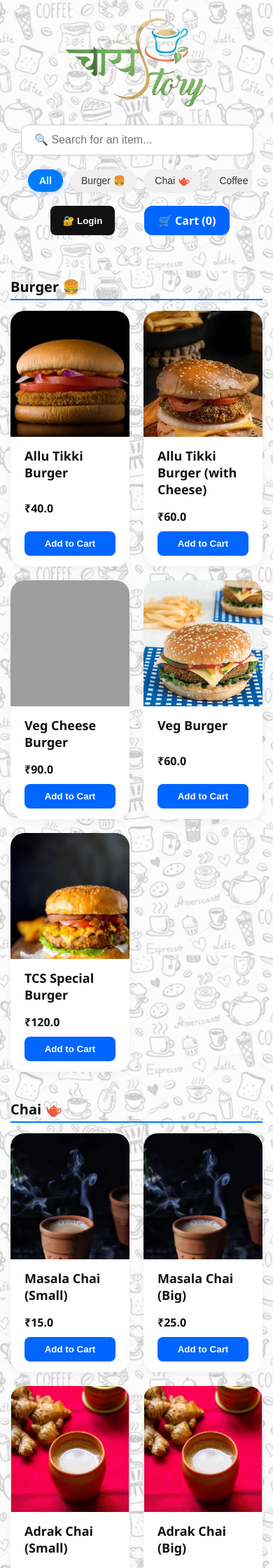
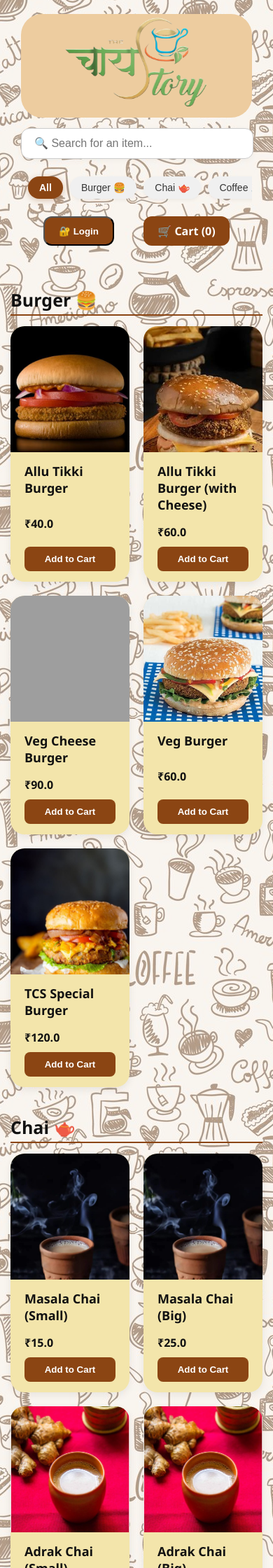
Before and after one commit to KeshavMaheshwari21/Chai-Story, a Flask app: page / in a window 390 px wide. Shown: the top 2240 px of the page at 70% size. Run offline with Flask 3, Linux system fonts and the light colour scheme; data comes from the database, SQL or seed files in the repository; both versions use the stored data as it was after the commit; grey boxes are pictures that could not be loaded.

Commit message:
ui-update

```diff
--- a/templates/menu.html
+++ b/templates/menu.html
@@ -8,22 +8,20 @@
   <!-- <link rel="stylesheet" href="{{ url_for('static', filename='menu.css') }}"> -->
 </head>
 <style>
+  /* GLOBAL */
   body {
     margin: 0;
     font-family: 'Segoe UI', sans-serif;
-    background: #fdfdfd;
+    background: #FFF8E7; /* Chai-papery background */
     color: #111;
-  }
-
-  body {
     background-image: url("{{ url_for('static', filename='back.png') }}");
-  background-repeat: repeat; /* or 'no-repeat' if it's not a pattern */
-  background-size: auto;      /* or 'cover' / 'contain' depending on your need */
-  background-attachment: fixed; /* keeps image in place */
+    background-repeat: repeat;
+    background-size: auto;
+    background-attachment: fixed;
     background-position: center;
   }
 
-
+  /* HEADER */
   .header {
     display: flex;
     flex-wrap: wrap;
@@ -45,14 +43,22 @@
     flex-shrink: 0;
   }
 
+  .logo {
+    font-size: 28px;
+    font-weight: bold;
+    background-color: #edcc9f;  /* Warm tan for logo bg */
+    border-radius: 50px;
+  }
+
+  .logo img {
+    height: 150px;
+    object-fit: contain;
+  }
+
   @media (max-width: 768px) {
     .header {
       flex-direction: column;
       align-items: stretch;
-    }
-
-    .header-buttons {
-      justify-content: center;
     }
 
     .header .logo {
@@ -60,36 +66,21 @@
       width: 100%;
     }
 
-    .header input[type="text"] {
+    .header input[type="text"],
+    .header-buttons {
       width: 100%;
     }
 
     .header-buttons {
-      width: 100%;
       justify-content: space-evenly;
+    }
+
+    .logo img {
+      height: 140px;
     }
   }
 
-
-  .logo {
-    font-size: 28px;
-    font-weight: bold;
-  }
-
-  .cart-btn {
-    background-color: #0066ff;
-    color: #fff;
-    text-decoration: none;
-    padding: 10px 20px;
-    border-radius: 12px;
-    font-weight: 600;
-    transition: background 0.2s;
-  }
-
-  .cart-btn:hover {
-    background-color: #0050d8;
-  }
-
+  /* MENU CONTAINER */
   .menu-container {
     max-width: 1200px;
     margin: auto;
@@ -100,7 +91,7 @@
     font-size: 30px;
     font-weight: 600;
     margin: 40px 0 15px;
-    border-bottom: 2px solid #0077ff;
+    border-bottom: 2px solid #8B4513;
     padding-bottom: 4px;
   }
 
@@ -110,10 +101,11 @@
     gap: 20px;
   }
 
+  /* MENU CARD */
   .menu-card {
-    background: #fff;
+    background: #F3E5AB;  /* Light chai card */
     border-radius: 20px;
-    box-shadow: 0 4px 12px rgba(0, 0, 0, 0.05);
+    box-shadow: 0 4px 12px rgba(0, 0, 0, 0.07);
     overflow: hidden;
     display: flex;
     flex-direction: column;
@@ -152,14 +144,22 @@
     text-overflow: ellipsis;
   }
 
-  .price {
+  .price,
+  .price-size {
     font-size: 16px;
     font-weight: bold;
     margin-bottom: 10px;
   }
 
+  .size-label {
+    font-weight: normal;
+    font-size: 14px;
+    color: #666;
+    margin-left: 6px;
+  }
+
   .add-cart {
-    background: #0066ff;
+    background: #8B4513;
     color: white;
     border: none;
     padding: 10px 0;
@@ -171,22 +171,7 @@
   }
 
   .add-cart:hover {
-    background: #004acc;
-  }
-
-  @media (max-width: 768px) {
-    .header {
-      flex-direction: column;
-      gap: 10px;
-    }
-
-    .menu-container {
-      padding: 0 15px 60px;
-    }
-
-    .category-title {
-      font-size: 30px;
-    }
+    background: #5C3317;
   }
 
   @media (max-width: 768px) {
@@ -199,30 +184,32 @@
     }
 
     .category-title {
-    font-size: 20px;
+      font-size: 25px;
     }
   }
 
-
-  .price-size {
-    font-size: 16px;
-    font-weight: bold;
-    margin-bottom: 10px;
+  /* BUTTONS */
+  .cart-btn,
+  .login-btn {
+    background-color: #8B4513;
+    color: #fff;
+    text-decoration: none;
+    padding: 10px 20px;
+    border-radius: 12px;
+    font-weight: 600;
+    transition: background 0.2s;
   }
 
-  .size-label {
-    font-weight: normal;
-    font-size: 14px;
-    color: #666;
-    margin-left: 6px;
+  .cart-btn:hover,
+  .login-btn:hover {
+    background-color: #5C3317;
   }
-</style>
-<style>
+
+  /* SEARCH */
   #searchInput {
     width: 89%;
     max-width: 600px;
     display: block;
-    /* margin: 30px auto 40px; */
     padding: 12px 18px;
     font-size: 16px;
     border: 1.5px solid #ccc;
@@ -233,26 +220,11 @@
 
   #searchInput:focus {
     outline: none;
-    border-color: #0077ff;
-    box-shadow: 0 0 6px rgba(0, 119, 255, 0.2);
+    border-color: #8B4513;
+    box-shadow: 0 0 6px rgba(139, 69, 19, 0.2);
   }
 
-
-  .login-btn {
-    background-color: #0066ff;
-    color: #fff;
-    text-decoration: none;
-    padding: 10px 20px;
-    border-radius: 12px;
-    font-weight: 600;
-    transition: background 0.2s;
-  }
-
-  .login-btn:hover {
-    background-color: #0050d8;
-  }
-</style>
-<style>
+  /* LOGIN POPUP */
   .login-popup {
     display: none;
     position: fixed;
@@ -282,7 +254,7 @@
   .login-form button {
     padding: 10px;
     font-weight: bold;
-    background-color: #0077ff;
+    background-color: #8B4513;
     color: white;
     border: none;
     border-radius: 6px;
@@ -294,29 +266,54 @@
     color: black;
   }
 
-  .login-btn {
-    margin-left: 10px;
-    padding: 10px 18px;
-    background-color: #111;
-    color: white;
-    border: none;
-    border-radius: 8px;
-    cursor: pointer;
-  }
-</style>
-<style>
-  .logo img {
-    height: 150px;
-    object-fit: contain;
+  /* CATEGORY FILTER */
+  .category-scroll-wrapper {
+    width: 100%;
+    overflow-x: auto;
+    overflow-y: hidden;
+    white-space: nowrap;
+    padding: 10px 0;
+    -webkit-overflow-scrolling: touch;
+    scrollbar-width: none;
   }
 
-  @media (max-width: 768px) {
-    .logo img {
-      height: 140px;
+  .category-scroll-wrapper::-webkit-scrollbar {
+    display: none;
   }
+
+  .category-filters {
+    display: inline-flex;
+    gap: 10px;
+    padding: 0 10px;
+    min-width: max-content;
   }
-</style>
-<style>
+
+  .filter-btn {
+    white-space: nowrap;
+    flex-shrink: 0;
+    padding: 8px 16px;
+    background-color: #f0f0f0;
+    border: none;
+    border-radius: 30px;
+    font-size: 14px;
+    color: #333;
+    cursor: pointer;
+    transition: all 0.3s ease;
+    box-shadow: 0 2px 5px rgba(0, 0, 0, 0.05);
+  }
+
+  .filter-btn:hover {
+    background-color: #e0e0e0;
+  }
+
+  .filter-btn.active {
+    background-color: #8B4513;
+    color: white;
+    font-weight: 600;
+    box-shadow: 0 2px 8px rgba(139, 69, 19, 0.3);
+  }
+
+  /* SPLASH */
   #splash-screen {
     position: fixed;
     top: 0;
@@ -362,59 +359,11 @@
     }
   }
 </style>
-<style>
-.category-scroll-wrapper {
-  width: 100%;
-  overflow-x: auto;
-  overflow-y: hidden;
-  white-space: nowrap;
-  padding: 10px 0;
-  -webkit-overflow-scrolling: touch;
-  scrollbar-width: none; /* Firefox */
-}
 
-.category-scroll-wrapper::-webkit-scrollbar {
-  display: none; /* Chrome/Safari */
-}
-
-.category-filters {
-  display: inline-flex;
-  gap: 10px;
-  padding: 0 10px;
-  min-width: max-content;
-}
-
-.filter-btn {
-  white-space: nowrap;
-  flex-shrink: 0;
-  padding: 8px 16px;
-  background-color: #f0f0f0;
-  border: none;
-  border-radius: 30px;
-  font-size: 14px;
-  color: #333;
-  cursor: pointer;
-  transition: all 0.3s ease;
-  box-shadow: 0 2px 5px rgba(0, 0, 0, 0.05);
-}
-
-.filter-btn:hover {
-  background-color: #e0e0e0;
-}
-
-.filter-btn.active {
-  background-color: #007bff;
-  color: white;
-  font-weight: 600;
-  box-shadow: 0 2px 8px rgba(0, 123, 255, 0.3);
-}
-
-
-</style>
 
 <body>
   <header class="header">
-    <a href="/" class="logo">
+    <a href="/" class="logo" style="border-radius: 30px;">
       <img src="{{ url_for('static', filename='main.png') }}" alt="The Chai Story" />
     </a>
 
```
Also changed, not shown: templates/checkout.html (+45 -13 lines), templates/status.html (+72 -23 lines), menu.db, static/back.png. Lines whose indentation alone changed are shown as unchanged.
